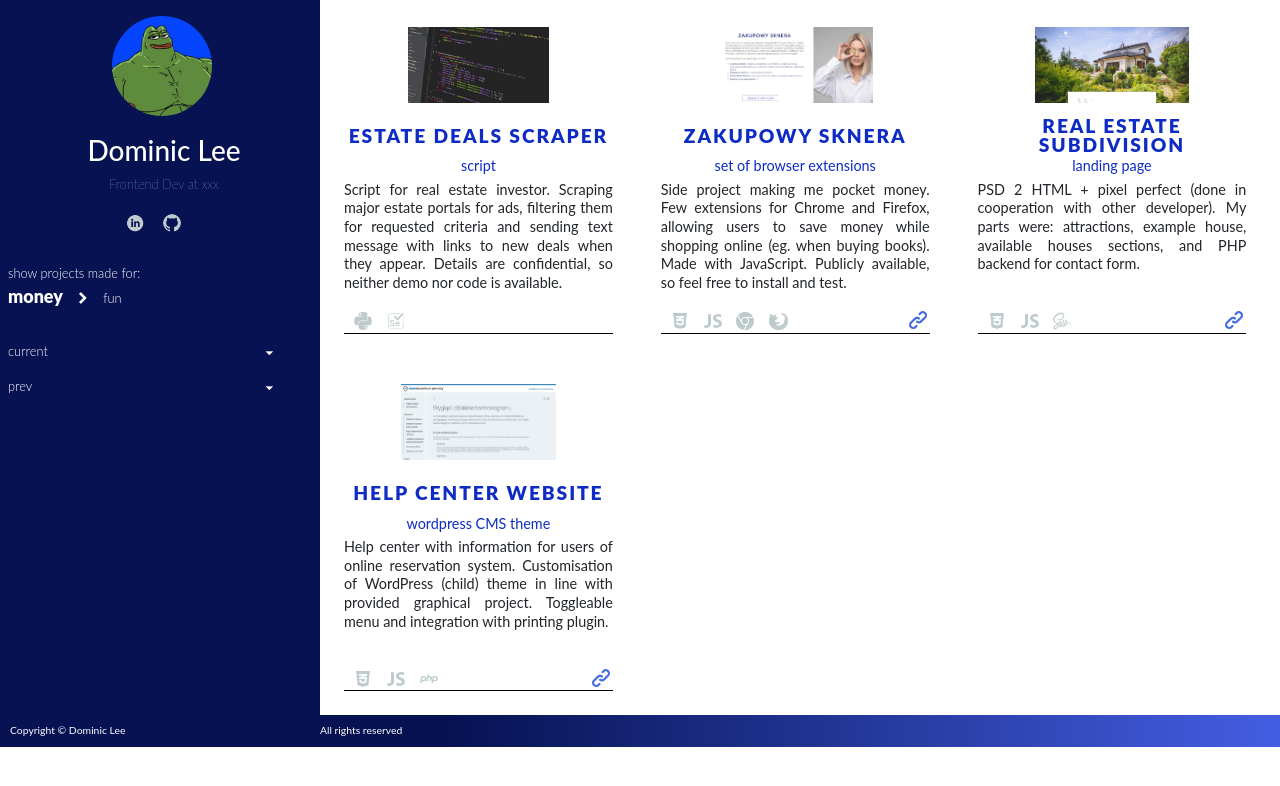
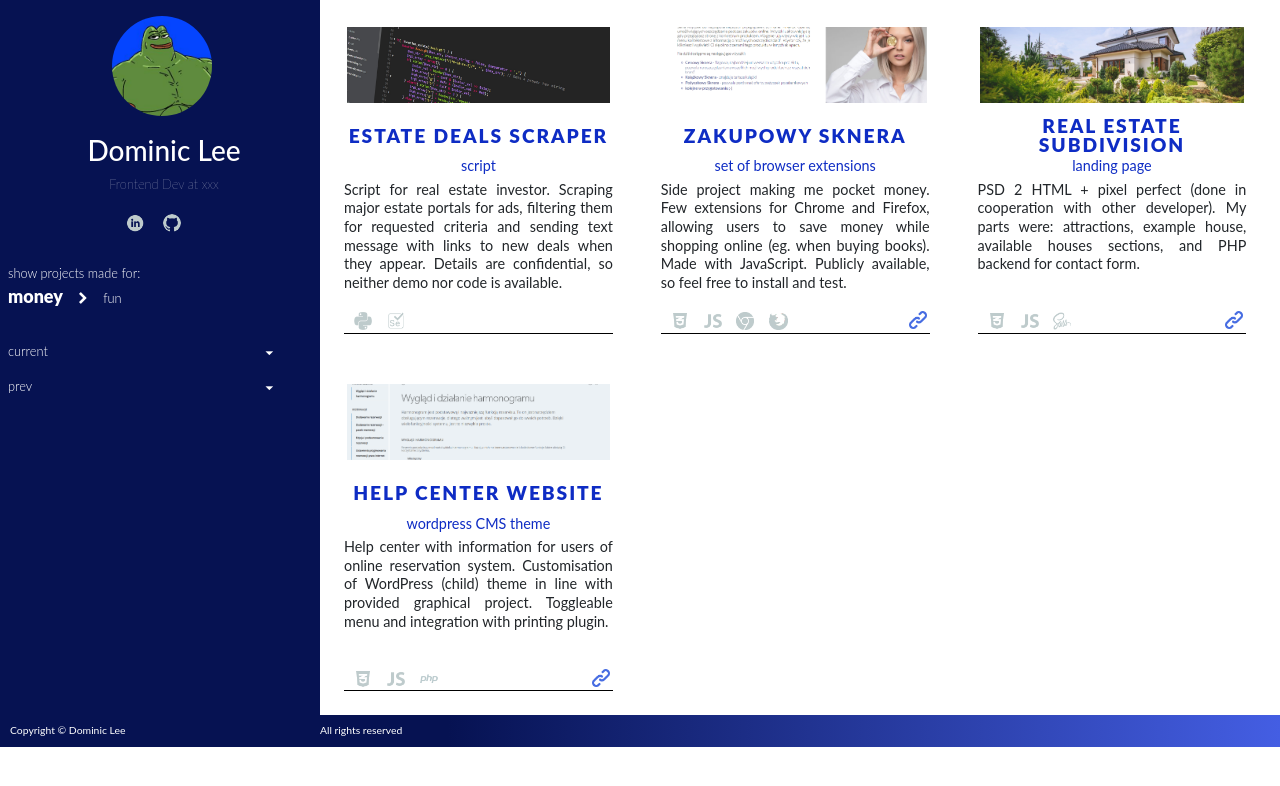
Before and after one commit to codezaur/folio, an Angular app: page / in a window 1280 px wide. Shown: the top 786 px of the page. Built offline with nearby package versions, Linux system fonts and the light colour scheme.

Commit message:
tweaked project pics display

```diff
--- a/src/app/projects/projects.component.scss
+++ b/src/app/projects/projects.component.scss
@@ -39,10 +39,9 @@
     }
     @include md {
       height: 76px;
+      width: 100%;
+      object-fit: cover;
     }
-    // @include xl {
-
-    // }
   }
 }
 
```
